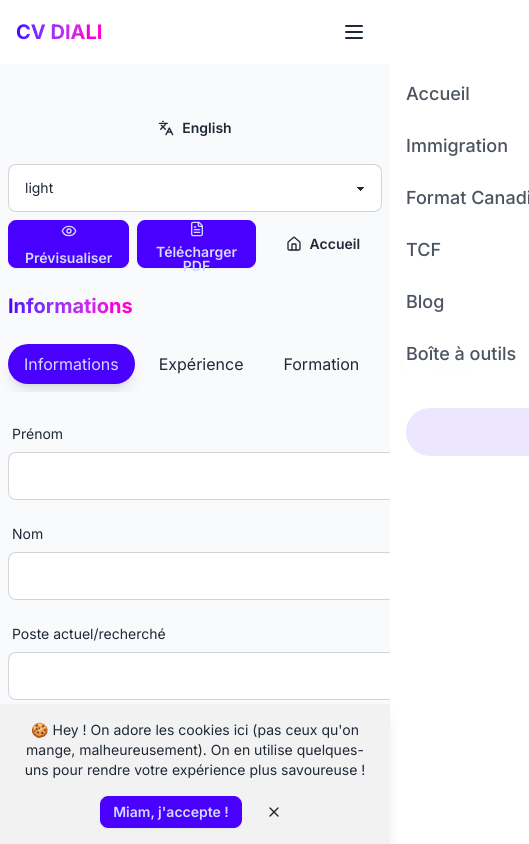
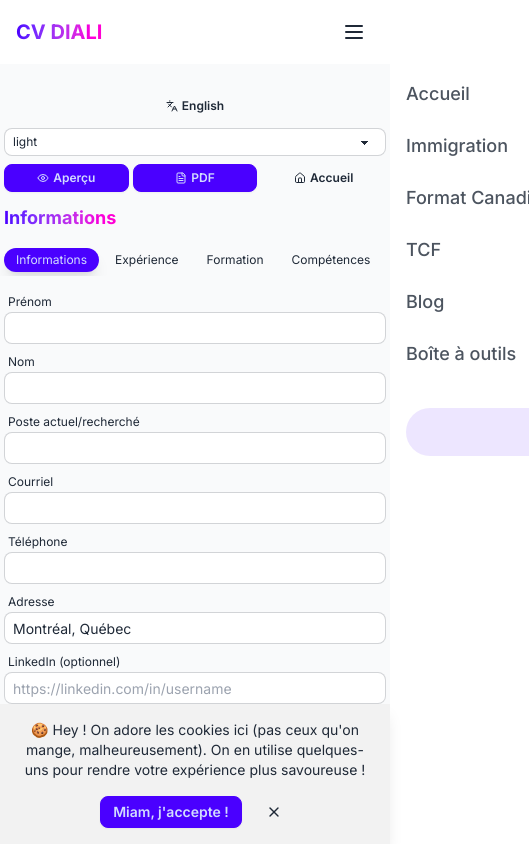
Before and after one commit to Malmeu/cvbuilder-main, a Next.js app: page /canadian-builder in a window 390 px wide. Shown: the top 844 px of the page, 529 px wide, since content can reach past the window. Built offline with nearby package versions, Linux system fonts and the light colour scheme; a web font is replaced by a local one.

Commit message:
test responsive 2

```diff
--- a/app/canadian-builder/page.tsx
+++ b/app/canadian-builder/page.tsx
@@ -165,28 +165,28 @@ export default function CanadianBuilder() {
   }
 
   return (
-    <div className="container mx-auto px-2 sm:px-4 space-y-6">
-      <div className="flex flex-col space-y-4">
-        <h1 className="text-3xl font-bold bg-gradient-to-r from-primary to-secondary bg-clip-text text-transparent">
+    <div className="min-w-[320px] max-w-full mx-auto px-1 sm:px-4 space-y-3">
+      <div className="flex flex-col space-y-3 max-w-full">
+        <h1 className="text-2xl sm:text-3xl font-bold bg-gradient-to-r from-primary to-secondary bg-clip-text text-transparent truncate">
           {cv.language === 'fr' ? '' : ''}
         </h1>
 
         {/* Navigation et contrôles */}
-        <div className="flex flex-col space-y-3 sm:space-y-4 md:flex-row md:justify-between md:items-center pt-2">
+        <div className="flex flex-col space-y-2 md:flex-row md:justify-between md:items-center">
           <button
-            className="btn btn-ghost gap-2 hover:bg-base-200/50 w-full md:w-auto"
+            className="btn btn-ghost gap-1 hover:bg-base-200/50 w-full md:w-auto text-xs sm:text-sm h-7 min-h-[1.75rem]"
             onClick={() => setCV(prev => ({
               ...prev,
               language: prev.language === 'fr' ? 'en' : 'fr'
             }))}
           >
-            <Languages className="w-4 h-4" />
+            <Languages className="w-3 h-3 sm:w-4 sm:h-4" />
             {cv.language === 'fr' ? 'English' : 'Français'}
           </button>
 
-          <div className="flex flex-col sm:flex-row flex-wrap items-center gap-2">
+          <div className="flex flex-col sm:flex-row items-center gap-2 w-full sm:w-auto">
             <select
-              className="select select-bordered w-full sm:w-auto"
+              className="select select-bordered w-full sm:w-auto text-xs sm:text-sm h-7 min-h-[1.75rem] px-2"
               value={theme}
               onChange={(e) => setTheme(e.target.value)}
             >
@@ -197,55 +197,55 @@ export default function CanadianBuilder() {
               ))}
             </select>
 
-            <div className="flex gap-2 w-full sm:w-auto">
+            <div className="flex gap-1 sm:gap-2 w-full sm:w-auto">
               <button
                 onClick={() => {
                   const modal = document.getElementById('preview_modal') as HTMLDialogElement
                   modal?.showModal()
                 }}
-                className="btn btn-primary gap-2 flex-1 sm:flex-initial"
+                className="btn btn-primary gap-1 flex-1 sm:flex-initial h-7 min-h-[1.75rem] text-xs sm:text-sm px-2"
               >
-                <Eye className="w-4 h-4" />
-                {cv.language === 'fr' ? 'Prévisualiser' : 'Preview'}
+                <Eye className="w-3 h-3 sm:w-4 sm:h-4" />
+                <span className="truncate">{cv.language === 'fr' ? 'Aperçu' : 'Preview'}</span>
               </button>
 
               <button
                 onClick={handleDownloadPdf}
                 disabled={isGenerating}
-                className="btn btn-primary gap-2 flex-1 sm:flex-initial"
+                className="btn btn-primary gap-1 flex-1 sm:flex-initial h-7 min-h-[1.75rem] text-xs sm:text-sm px-2"
               >
-                <FileText className="w-4 h-4" />
-                {cv.language === 'fr' ? 'Télécharger PDF' : 'Download PDF'}
+                <FileText className="w-3 h-3 sm:w-4 sm:h-4" />
+                <span className="truncate">{cv.language === 'fr' ? 'PDF' : 'PDF'}</span>
               </button>
 
               <Link
                 href="/"
-                className="btn btn-ghost gap-2 flex-1 sm:flex-initial"
+                className="btn btn-ghost gap-1 flex-1 sm:flex-initial h-7 min-h-[1.75rem] text-xs sm:text-sm px-2"
               >
-                <Home className="w-4 h-4" />
-                {cv.language === 'fr' ? 'Accueil' : 'Home'}
+                <Home className="w-3 h-3 sm:w-4 sm:h-4" />
+                <span className="truncate">{cv.language === 'fr' ? 'Accueil' : 'Home'}</span>
               </Link>
             </div>
           </div>
         </div>
       </div>
 
-      <div className="grid lg:grid-cols-[350px_1fr] gap-4 sm:gap-8">
-        <div className="space-y-6 order-2 lg:order-1">
-          <div className="flex justify-between items-center mb-4">
-            <h2 className="text-xl font-bold bg-gradient-to-r from-primary to-secondary bg-clip-text text-transparent">
+      <div className="grid lg:grid-cols-[300px_1fr] gap-3 max-w-full">
+        <div className="space-y-4 order-2 lg:order-1">
+          <div className="flex justify-between items-center mb-2">
+            <h2 className="text-lg sm:text-xl font-bold bg-gradient-to-r from-primary to-secondary bg-clip-text text-transparent">
               {cv.language === 'fr' ? 'Informations' : 'Information'}
             </h2>
           </div>
 
           {/* Tabs avec effet de verre */}
-          <div className="flex gap-2 mb-6 overflow-x-auto pb-2 -mx-2 px-2 sm:-mx-4 sm:px-4 md:mx-0 md:px-0 scrollbar-none">
+          <div className="flex gap-1 mb-4 overflow-x-auto pb-1 -mx-1 px-1 scrollbar-none">
             {tabs.map((tab) => (
               <button
                 key={tab.id}
                 onClick={() => setActiveTab(tab.id)}
                 className={`
-                  px-4 py-2 rounded-full transition-all whitespace-nowrap
+                  px-3 py-1 rounded-full transition-all whitespace-nowrap text-xs sm:text-sm
                   ${activeTab === tab.id
                     ? 'bg-primary text-primary-content shadow-lg'
                     : 'hover:bg-base-200/50'
@@ -308,7 +308,7 @@ export default function CanadianBuilder() {
       </div>
 
       <dialog id="preview_modal" className="modal">
-        <div className="modal-box w-[95%] max-w-5xl max-h-[90vh] p-2 sm:p-6">
+        <div className="modal-box w-[95%] max-w-5xl max-h-[90vh] p-2 sm:p-6 overflow-hidden">
           <h3 className="font-bold text-lg mb-4">
             {cv.language === 'fr' ? 'Prévisualisation de votre CV' : 'Preview your Resume'}
           </h3>
--- a/app/components/canadian/PersonalDetailsForm.tsx
+++ b/app/components/canadian/PersonalDetailsForm.tsx
@@ -44,27 +44,27 @@ export default function PersonalDetailsForm({ data, onChange, language }: Props)
   const text = labels[language]
 
   return (
-    <div className="space-y-4">
-      <div className="grid grid-cols-1 md:grid-cols-2 gap-4">
+    <div className="space-y-2">
+      <div className="grid grid-cols-1 md:grid-cols-2 gap-2">
         <div className="form-control w-full">
-          <label className="label">
-            <span className="label-text">{text.firstName}</span>
+          <label className="label py-0.5">
+            <span className="label-text text-xs">{text.firstName}</span>
           </label>
           <input
             type="text"
-            className="input input-bordered w-full"
+            className="input input-bordered w-full h-8 min-h-[2rem] text-sm px-2"
             value={data.firstName}
             onChange={(e) => handleChange('firstName', e.target.value)}
           />
         </div>
 
         <div className="form-control w-full">
-          <label className="label">
-            <span className="label-text">{text.lastName}</span>
+          <label className="label py-0.5">
+            <span className="label-text text-xs">{text.lastName}</span>
           </label>
           <input
             type="text"
-            className="input input-bordered w-full"
+            className="input input-bordered w-full h-8 min-h-[2rem] text-sm px-2"
             value={data.lastName}
             onChange={(e) => handleChange('lastName', e.target.value)}
           />
@@ -72,37 +72,37 @@ export default function PersonalDetailsForm({ data, onChange, language }: Props)
       </div>
 
       <div className="form-control w-full">
-        <label className="label">
-          <span className="label-text">{text.currentPosition}</span>
+        <label className="label py-0.5">
+          <span className="label-text text-xs">{text.currentPosition}</span>
         </label>
         <input
           type="text"
-          className="input input-bordered w-full"
+          className="input input-bordered w-full h-8 min-h-[2rem] text-sm px-2"
           value={data.currentPosition}
           onChange={(e) => handleChange('currentPosition', e.target.value)}
         />
       </div>
 
-      <div className="grid grid-cols-1 md:grid-cols-2 gap-4">
+      <div className="grid grid-cols-1 md:grid-cols-2 gap-2">
         <div className="form-control w-full">
-          <label className="label">
-            <span className="label-text">{text.email}</span>
+          <label className="label py-0.5">
+            <span className="label-text text-xs">{text.email}</span>
           </label>
           <input
             type="email"
-            className="input input-bordered w-full"
+            className="input input-bordered w-full h-8 min-h-[2rem] text-sm px-2"
             value={data.email}
             onChange={(e) => handleChange('email', e.target.value)}
           />
         </div>
 
         <div className="form-control w-full">
-          <label className="label">
-            <span className="label-text">{text.phone}</span>
+          <label className="label py-0.5">
+            <span className="label-text text-xs">{text.phone}</span>
           </label>
           <input
             type="tel"
-            className="input input-bordered w-full"
+            className="input input-bordered w-full h-8 min-h-[2rem] text-sm px-2"
             value={data.phone}
             onChange={(e) => handleChange('phone', e.target.value)}
           />
@@ -110,12 +110,12 @@ export default function PersonalDetailsForm({ data, onChange, language }: Props)
       </div>
 
       <div className="form-control w-full">
-        <label className="label">
-          <span className="label-text">{text.address}</span>
+        <label className="label py-0.5">
+          <span className="label-text text-xs">{text.address}</span>
         </label>
         <input
           type="text"
-          className="input input-bordered w-full"
+          className="input input-bordered w-full h-8 min-h-[2rem] text-sm px-2"
           value={data.address}
           onChange={(e) => handleChange('address', e.target.value)}
           placeholder={language === 'fr' ? 'Ex: 123 Rue Principale, Ville, Pays' : 'Ex: 123 Main Street, City, Country'}
@@ -123,12 +123,12 @@ export default function PersonalDetailsForm({ data, onChange, language }: Props)
       </div>
 
       <div className="form-control w-full">
-        <label className="label">
-          <span className="label-text">{text.linkedIn}</span>
+        <label className="label py-0.5">
+          <span className="label-text text-xs">{text.linkedIn}</span>
         </label>
         <input
           type="url"
-          className="input input-bordered w-full"
+          className="input input-bordered w-full h-8 min-h-[2rem] text-sm px-2"
           value={data.linkedIn}
           onChange={(e) => handleChange('linkedIn', e.target.value)}
           placeholder="https://linkedin.com/in/username"
@@ -136,11 +136,11 @@ export default function PersonalDetailsForm({ data, onChange, language }: Props)
       </div>
 
       <div className="form-control w-full">
-        <label className="label">
-          <span className="label-text">{text.summary}</span>
+        <label className="label py-0.5">
+          <span className="label-text text-xs">{text.summary}</span>
         </label>
         <textarea
-          className="textarea textarea-bordered h-32"
+          className="textarea textarea-bordered h-20 text-sm px-2 py-1"
           value={data.summary}
           onChange={(e) => handleChange('summary', e.target.value)}
           placeholder={text.summaryPlaceholder}
```
